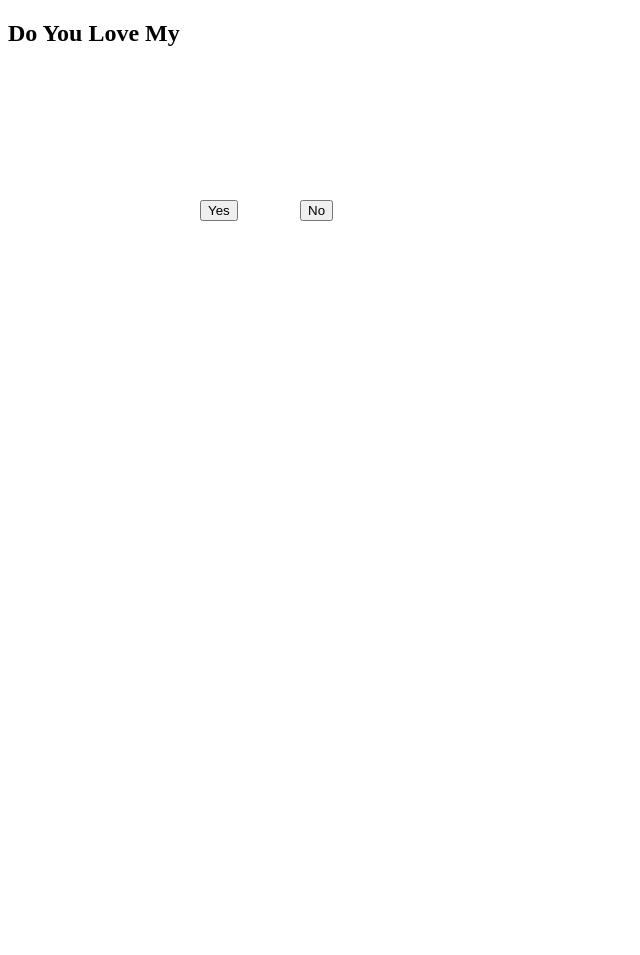
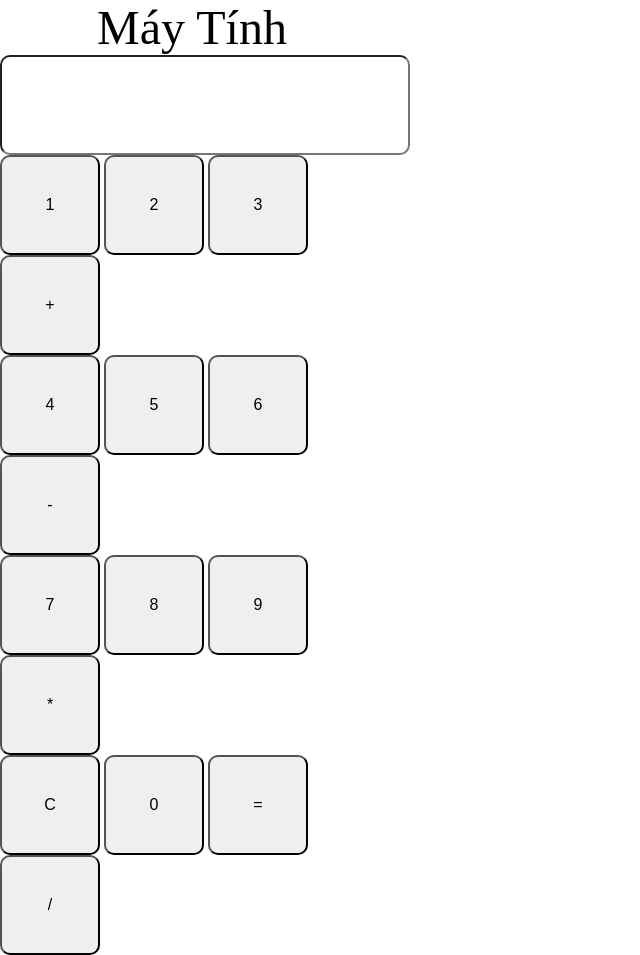
Before and after one commit to daodinhdoan/baitap2, a plain HTML site: page index.html in a window 1280 px wide. Shown: the whole page, without its empty margins (0-640 px from the left). Before the commit the page ends 800 px from the top, so only its background shows below. Drawn offline with Linux system fonts and the light colour scheme.

Commit message:
add file

```diff
--- a/index.html
+++ b/index.html
@@ -6,27 +6,62 @@
     <meta name="viewport" content="width=device-width, initial-scale=1.0">
     <title>Document</title>
     <link rel="stylesheet" href="./style.css">
-
 </head>
+<body>
+    <!-- <form >
+        <p>
+            <label for="">Celcius</label>
+            <input  type="number" placeholder="Celcius" id="inputCelcius" oninput="temperatureConverter(this.value)"
+            onchange="temperatureConverter (this.value)">
+        </p>
+        <p>
+            <span id="oninputFahrenheit"></span>
+        </p>
+    </form> -->
+    <p>Máy Tính</p>
+    <form>
+        <div>
+          <input type="text" name="display">
+        </div>
+        <div>
+            <button class="computer" type="button" value="1" onclick="display.value += '1'"> 1 </button>
+            <button class="computer" type="button" value="2" onclick="display.value += '2'"> 2</button>
+            <button class="computer" type="button" value="3" onclick="display.value += '3'"> 3 </button>
+            <button class="computer" type="button" value="+" onclick="display.value += '+'"> + </button>
+        </div>
+        <div>
+            <button class="computer" type="button" value="4" onclick="display.value += '4'"> 4 </button>
+            <button class="computer" type="button" value="5" onclick="display.value += '5'"> 5 </button>
+            <button class="computer" type="button" value="6" onclick="display.value += '6'"> 6 </button>
+            <button class="computer" type="button" value="-" onclick="display.value += '-'"> - </button>
+        </div>
+        <div>
+            <button class="computer" type="button" value="7" onclick="display.value += '7'"> 7 </button>
+            <button class="computer" type="button" value="8" onclick="display.value += '8'"> 8 </button>
+            <button class="computer" type="button" value="9" onclick="display.value += '9'"> 9 </button>
+            <button class="computer" type="button" value="*" onclick="display.value += '*'"> * </button>
+        </div>
+        <div>
+            <button class="computer" type="button" value="C" onclick="display.value = ' '"> C  </button>
+            <button class="computer" type="button" value="0" onclick="display.value += '0'"> 0 </button>
+            <button class="computer" type="button" value="=" onclick="display.value = eval(display.value)"> =</button>
+            <button class="computer" type="button" value="/" onclick="display.value += '/'"> / </button>
+        </div>
 
 
-<body>
-
-    <form >
-        <h2 id="demo"> Do You Love My</h2>
-        <button style="position: absolute; left: 200px; top: 200px;" type="button" id="yes" value="Yes" onclick="simpleLove()"; >Yes</button>
-        <input style="position: absolute; left: 300px; top: 200px;" id="no" type="button" value="No" onmouseover="moveRight();" />
     </form>
 
+    <script>
 
-        <!-- function simpleLove(){
-            document.getElementById("h2").innerHTML = "ok e toi de";
-            console.log("");
 
-        }
-        function moveRight(){
-            document
-        }
+
+
+
+       /*      function temperatureConverter (value) {
+                value = parseFloat (value) ;
+                document.getElementById("oninputFahrenheit").innerHTML = (value * 1.8 + 32 )
+
+            }
 
 
 
@@ -34,75 +69,45 @@
 
 
 
+     bài1
+        let i = 10;
+        let f = 20.5;
+        let b = true;
+        let s = " hà nội"
+        document.write (b)
+        document.write (f)
+        document.write (s)
+
+    bài2
+        let width = 20
+        let heght = 10
+        let area = width*heght
+        document.write(area) */
+
+
+        // baithuatoan
+        // inpwight = prompt('nhập độ rộng')
+        // inpheght = prompt('nhập độ cao')
+        // let width = parseInt(inpwight)
+        // let heght = parseInt(inpheght)
+        // let area = width * heght
+        // document.write(area)
 
 
 
 
-       /*   Nhập điểm 3 môn toàn lý hóa sau đó tinh điểm trung bình
-            8<=ĐTB <=10 xác định loại giỏi
-            6.5<= ĐTB <8 khá
-            5<= ĐTB<6.5 Trung bình
-            ĐTB<5 YẾU
-        */
+        // let a = +prompt('Điểm Môn Vật Lý')
+        // let b = +prompt('Điểm Môn Hóa Học')
+        // let c = +prompt('Điểm Môn Sinh Học')
+        // let d = (a+b+c)/3
+        // document.write(d) */
 
-       /*  let a = +prompt ("nhập số bất kì") ;
-        let b =   +prompt ("nhập số bất kì") ;
-        let c = + prompt ("nhập số bất kì") ;
 
-    if (a===b && a<c) {
-        document.write(`${c}số thứ nhất  ${a},${b},${c}`)
-    }else if (a===c && c<b) {
-        document.write (`${b}số thứ nhất ${a},${b},${c}`)
-    }else if (c===b && a<b ) {
-        document.write (`${b}số thứ nhất ${a},${b},${c}`)
-    }else if (c===a && b>a) {
-        document.write (`$(a) số thứ nhất ${a},${b},${c}`)
 
-    }else if (b===a  && a<c ){
-        document.write (`${c} là số lớn nhất ${a},${b},${c} `)
-    }else if (b===c && a<c){
-        document.write (`${c}là số lớn nhất ${a},${b},${c}`)
-    }
-    else if(a>b && a>c) {
-        document.write (`${a} là số lớn nhất ${a},${b},${c} `)
-    }else if (b>a && b>c){
-        document.write(`${b} là số lớn nhất ${a},${b},${c}`)
-    }else { -->
-        <!-- document.write(`${c} là số lớn nhất ${a},${b},${c} `)
-    } */
-
-   /*  let nameMonth = +prompt("nhập Tháng");
-    let nameDate = + prompt("nhập ngày")
-
-    switch (nameMonth) {
-        case 1:
-        case 3:
-        case 5:
-        case 7:
-        case 9:
-        case 11:
-            alert(`tháng ${nameMonth} 31 ngày`)
-            break;
-        case 2:
-            alert(`tháng ${nameMonth} 28 ngày`)
-            break ;
-        case 4:
-        case 6:
-        case 10:
-        case 12:
-            alert(`tháng ${nameMonth} 30 ngày`)
-
-        default:
-
-            break;
-    } -->
+    </script>
 
 
 
 
-
-
-
-   <script src="./index.js"></script>
 </body>
 </html>
--- a/index.js
+++ /dev/null
@@ -1,10 +0,0 @@
-function simpleLove(){
-    document.getElementById("demo").innerHTML = "EM Không Có Tuổi Vươn Đến Anh";
-}
-function moveRight(){
-
-  let x = Math.round(Math.random() * window.innerWidth);
-  let y = Math.round(Math.random() * window.innerHeight);
-    document.getElementById("no").style.left = x + "px";
-    document.getElementById("no").style.top = y + "px";
-}
--- a/style.css
+++ b/style.css
@@ -0,0 +1,35 @@
+*{
+    margin: 0;
+    padding: 0;
+     box-sizing: border-box;
+}
+input{
+    width: 410px;
+    height: 100px;
+    font-size: 2em;
+    border-radius: 10px;
+}
+
+form{
+
+    width: 30%;
+    outline: 0;
+    border-radius: 10px;
+    box-shadow: violet;
+}
+p{
+
+    width:30%;
+    font-size: 3em;
+    text-align: center;
+}
+
+div button{
+    width: 100px;
+    height: 100px;
+    font-size: 1em;
+    border-radius: 10px;
+
+
+
+}
```
